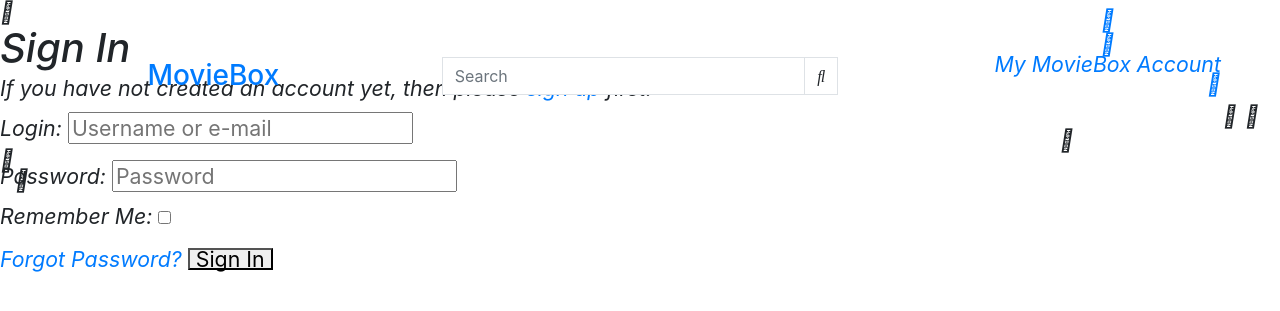
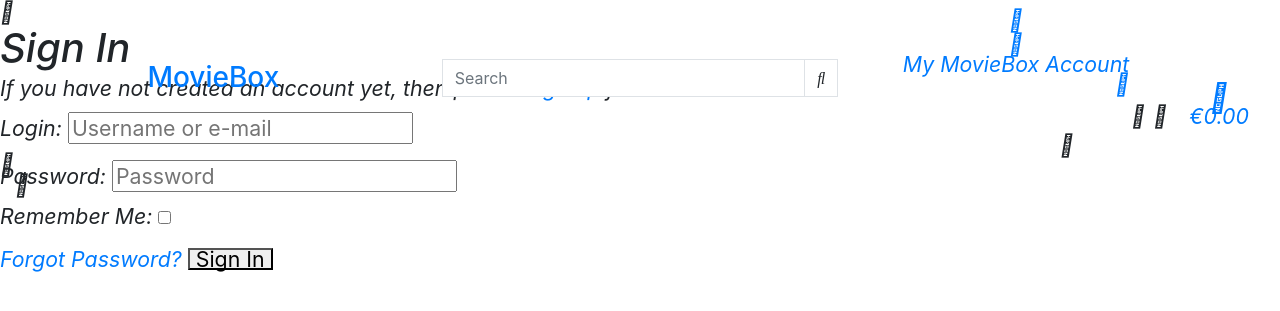
Before and after one commit to Damhanlk/Code-Ins-ms4, a Django app: page /accounts/login/ in a window 1280 px wide. Shown: the top 311 px of the page. Run offline with Django 3.2, Linux system fonts and the light colour scheme; some libraries are stand-ins or nearby versions.

Commit message:
Add initial shopping bag balance code to header

```diff
--- a/templates/base.html
+++ b/templates/base.html
@@ -78,7 +78,21 @@
                             {% endif %}
                         </div>
                     </li>
-                    <li class="list-inline-item"></li>
+                    <!-- Django logic for customer account balance from CI project -->
+                    <li class="list-inline-item">
+                        <a class="{% if grand_total %}text-info font-weight-bold{% else %}text-black{% endif %} nav-link" href="">
+                            <div class="text-center">
+                                <div><i class="fas fa-shopping-bag fa-lg"></i></div>
+                                <p class="my-0">
+                                    {% if grand_total %}
+                                        €{{ grand_total|floatformat:2 }}
+                                    {% else %}
+                                        €0.00
+                                    {% endif %}
+                                </p>
+                            </div>
+                        </a>
+                    </li>
                 </ul>
             </div>
         </div>
```
